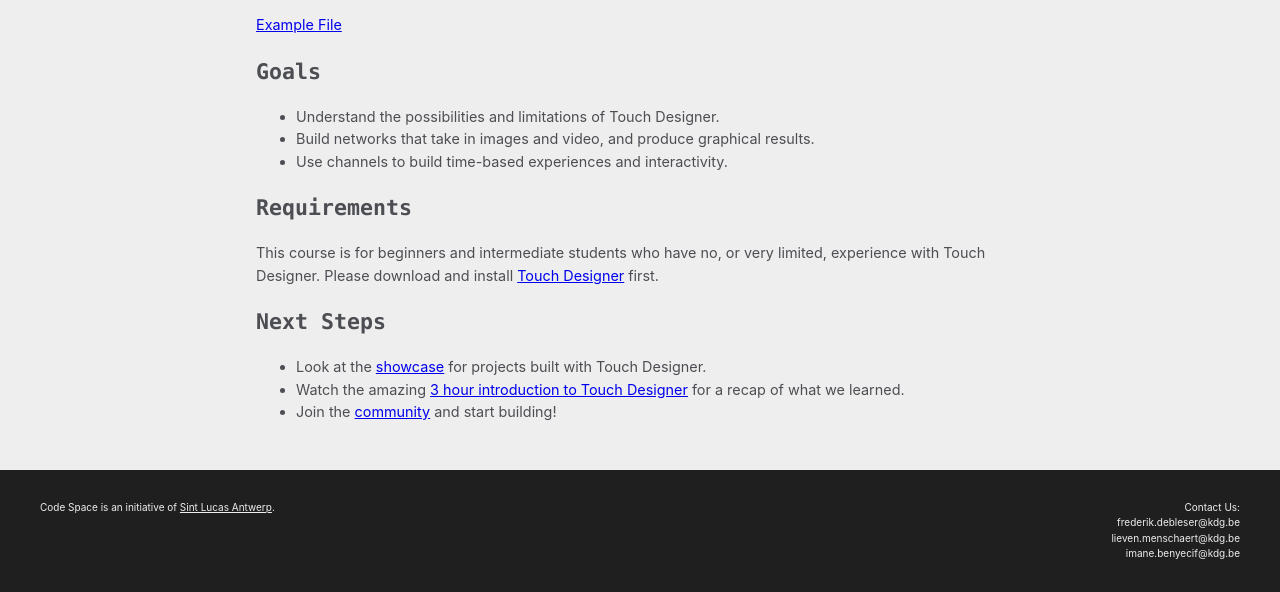
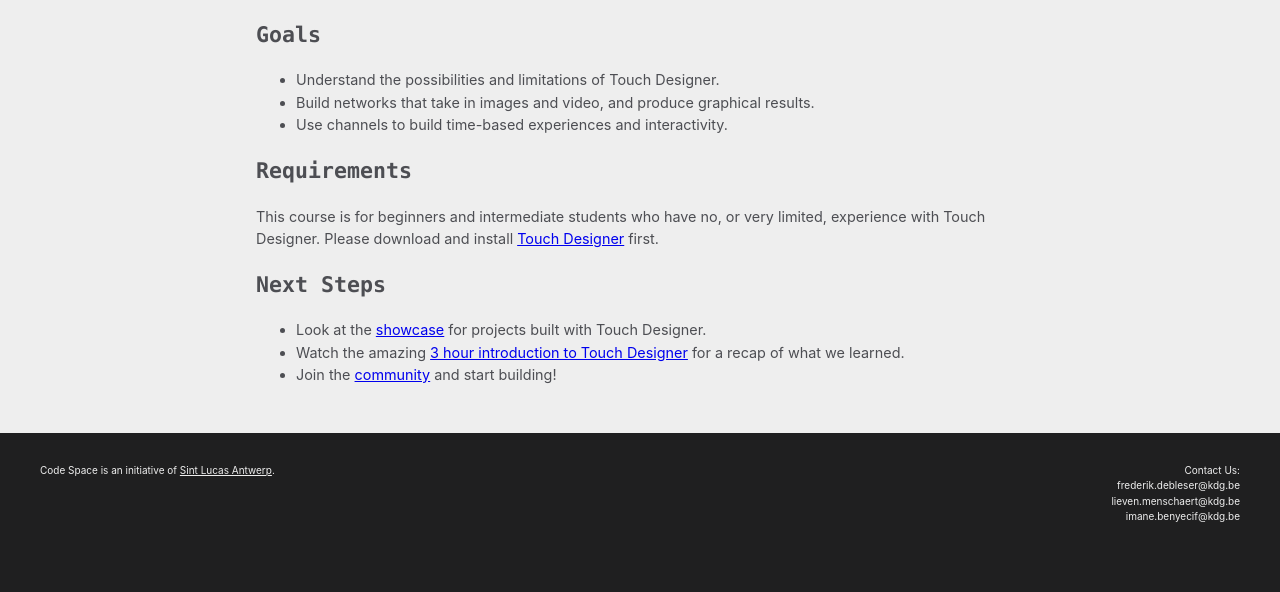
Before and after one commit to codespacehelp/website, a Jekyll site: the page built from _workshops/21-22-interactive-spaces-with-touch-designer.md, in a window 1280 px wide. Shown: the part 857-1449 px from the top of the page. Built offline with Jekyll 4.4.1, drawn with Linux system fonts in a browser that asks for light colours; after the commit the page ends 1412 px from its top, so only the background shows below that.

Commit message:
Remove example file for now.

```diff
--- a/_workshops/21-22-interactive-spaces-with-touch-designer.md
+++ b/_workshops/21-22-interactive-spaces-with-touch-designer.md
@@ -19,7 +19,7 @@ Lecturer: Nathan van Esbroeck ([Studio Babayaga](http://studio.babayaga.be))
   <iframe class="embed-responsive-item" src="https://www.youtube.com/embed/QBS2t__b_gA"></iframe>
 </div>
 
-<a href="https://codespace.help/media/workshops/21-22-interactive-spaces-with-touch-designer/ExampleFile.toe">Example File</a>
+<!-- <a href="https://codespace.help/media/workshops/21-22-interactive-spaces-with-touch-designer/ExampleFile.toe">Example File</a> -->
 
 ## Goals
 
```
